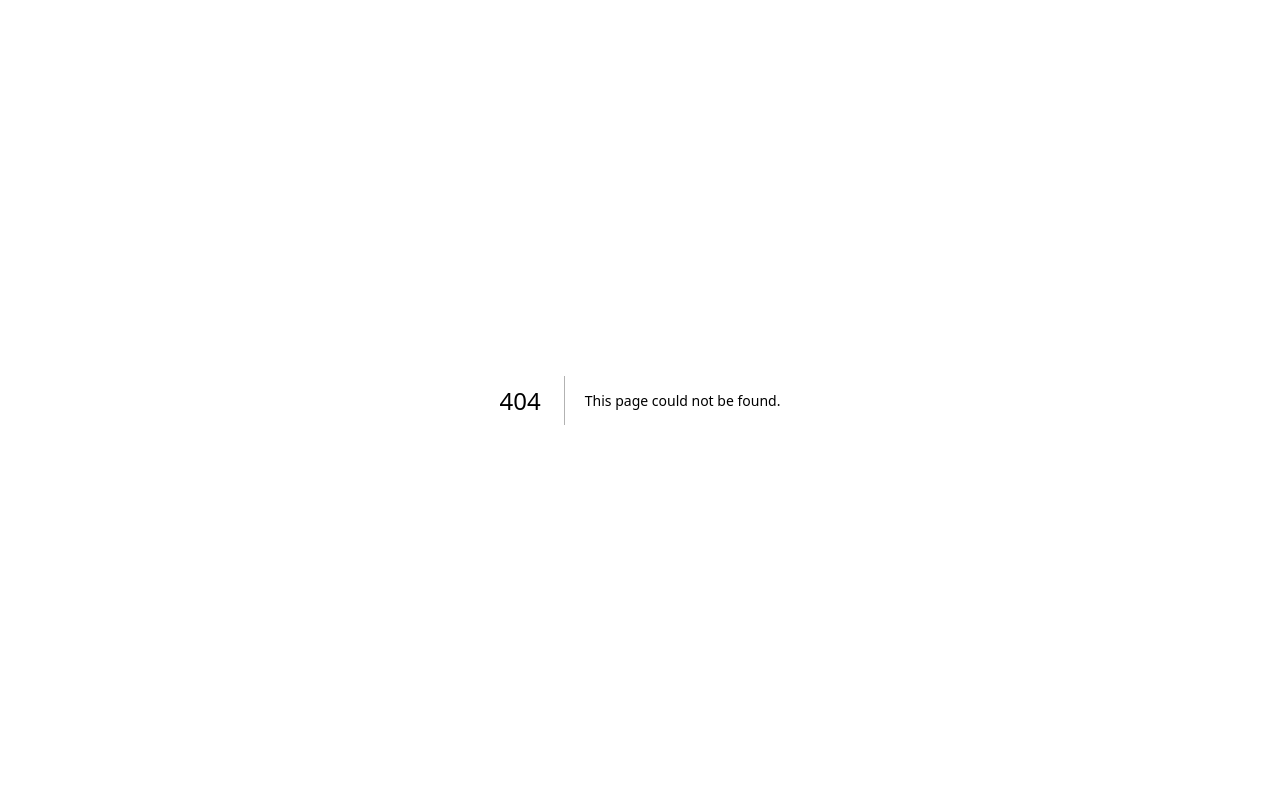
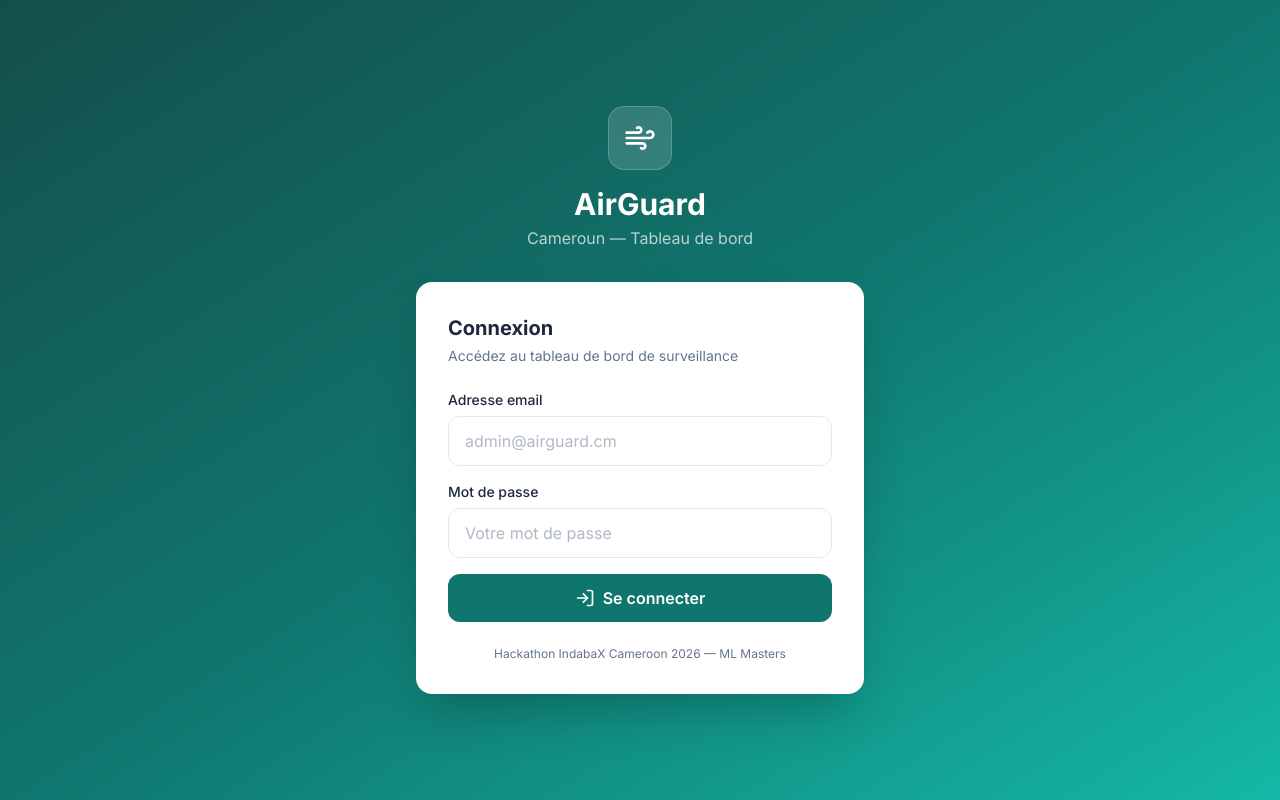
Before and after one commit to ML-Masters/AirGuard_Frontend_WEB, a Next.js app: page /1/login in a window 1280 px wide. Before the commit this address had no page. Built offline with nearby package versions, Linux system fonts and the light colour scheme; no server answers.

Commit message:
Add login page, JWT auth, AuthGuard, logout button

```diff
--- /dev/null
+++ b/src/app/[locale]/admin/layout.tsx
@@ -0,0 +1,19 @@
+import Sidebar from "@/components/layout/Sidebar";
+import AuthGuard from "@/components/layout/AuthGuard";
+import ChatWidget from "@/components/chat/ChatWidget";
+
+export default function AdminLayout({
+  children,
+}: {
+  children: React.ReactNode;
+}) {
+  return (
+    <AuthGuard>
+      <div className="flex h-full">
+        <Sidebar />
+        <main className="ml-[280px] flex-1 p-8 overflow-auto">{children}</main>
+        <ChatWidget />
+      </div>
+    </AuthGuard>
+  );
+}
--- a/src/app/[locale]/layout.tsx
+++ b/src/app/[locale]/layout.tsx
@@ -7,11 +7,5 @@ export default async function LocaleLayout({
   children: React.ReactNode;
   params: Promise<{ locale: string }>;
 }) {
-  return (
-    <div className="flex h-full">
-      <Sidebar />
-      <main className="ml-[280px] flex-1 p-8 overflow-auto">{children}</main>
-      <ChatWidget />
-    </div>
-  );
+  return <>{children}</>;
 }
--- /dev/null
+++ b/src/app/[locale]/login/page.tsx
@@ -0,0 +1,107 @@
+"use client";
+
+import { useState } from "react";
+import { useRouter } from "next/navigation";
+import { Wind, LogIn, Loader2 } from "lucide-react";
+import { login } from "@/lib/auth";
+
+export default function LoginPage() {
+  const router = useRouter();
+  const [email, setEmail] = useState("");
+  const [password, setPassword] = useState("");
+  const [error, setError] = useState("");
+  const [loading, setLoading] = useState(false);
+
+  const handleSubmit = async (e: React.FormEvent) => {
+    e.preventDefault();
+    setError("");
+    setLoading(true);
+
+    const result = await login(email, password);
+    setLoading(false);
+
+    if (result.success) {
+      router.push("/fr/admin");
+    } else {
+      setError(result.error || "Erreur de connexion");
+    }
+  };
+
+  return (
+    <div className="min-h-screen bg-gradient-to-br from-primary-dark via-primary to-primary-light flex items-center justify-center p-4">
+      <div className="w-full max-w-md">
+        {/* Logo */}
+        <div className="text-center mb-8">
+          <div className="w-16 h-16 bg-white/15 rounded-2xl flex items-center justify-center mx-auto mb-4 backdrop-blur-sm border border-white/20">
+            <Wind className="w-8 h-8 text-white" />
+          </div>
+          <h1 className="text-3xl font-bold text-white">AirGuard</h1>
+          <p className="text-white/70 mt-1">Cameroun — Tableau de bord</p>
+        </div>
+
+        {/* Form */}
+        <form onSubmit={handleSubmit} className="bg-white rounded-2xl p-8 shadow-2xl">
+          <h2 className="text-xl font-bold text-text mb-1">Connexion</h2>
+          <p className="text-text-secondary text-sm mb-6">
+            Accédez au tableau de bord de surveillance
+          </p>
+
+          {error && (
+            <div className="bg-red-50 border border-red-200 rounded-xl p-3 mb-4">
+              <p className="text-red-700 text-sm">{error}</p>
+            </div>
+          )}
+
+          <div className="space-y-4">
+            <div>
+              <label className="block text-sm font-medium text-text mb-1.5">
+                Adresse email
+              </label>
+              <input
+                type="email"
+                value={email}
+                onChange={(e) => setEmail(e.target.value)}
+                placeholder="admin@airguard.cm"
+                required
+                className="w-full px-4 py-3 rounded-xl border border-border text-text placeholder:text-text-secondary/50 focus:outline-none focus:border-primary focus:ring-1 focus:ring-primary"
+              />
+            </div>
+
+            <div>
+              <label className="block text-sm font-medium text-text mb-1.5">
+                Mot de passe
+              </label>
+              <input
+                type="password"
+                value={password}
+                onChange={(e) => setPassword(e.target.value)}
+                placeholder="Votre mot de passe"
+                required
+                className="w-full px-4 py-3 rounded-xl border border-border text-text placeholder:text-text-secondary/50 focus:outline-none focus:border-primary focus:ring-1 focus:ring-primary"
+              />
+            </div>
+
+            <button
+              type="submit"
+              disabled={loading}
+              className="w-full flex items-center justify-center gap-2 px-4 py-3 bg-primary text-white rounded-xl font-semibold hover:bg-primary-dark transition-colors disabled:opacity-50"
+            >
+              {loading ? (
+                <Loader2 className="w-5 h-5 animate-spin" />
+              ) : (
+                <>
+                  <LogIn className="w-5 h-5" />
+                  Se connecter
+                </>
+              )}
+            </button>
+          </div>
+
+          <p className="text-center text-text-secondary text-xs mt-6">
+            Hackathon IndabaX Cameroon 2026 — ML Masters
+          </p>
+        </form>
+      </div>
+    </div>
+  );
+}
--- /dev/null
+++ b/src/components/layout/AuthGuard.tsx
@@ -0,0 +1,44 @@
+"use client";
+
+import { useEffect, useState } from "react";
+import { useRouter } from "next/navigation";
+import { isLoggedIn, refreshAccessToken } from "@/lib/auth";
+import { Loader2 } from "lucide-react";
+
+export default function AuthGuard({ children }: { children: React.ReactNode }) {
+  const router = useRouter();
+  const [checking, setChecking] = useState(true);
+  const [authorized, setAuthorized] = useState(false);
+
+  useEffect(() => {
+    async function check() {
+      if (isLoggedIn()) {
+        setAuthorized(true);
+        setChecking(false);
+        return;
+      }
+
+      // Try refresh
+      const refreshed = await refreshAccessToken();
+      if (refreshed) {
+        setAuthorized(true);
+      } else {
+        router.replace("/fr/login");
+      }
+      setChecking(false);
+    }
+    check();
+  }, [router]);
+
+  if (checking) {
+    return (
+      <div className="flex items-center justify-center h-screen">
+        <Loader2 className="w-8 h-8 animate-spin text-primary" />
+      </div>
+    );
+  }
+
+  if (!authorized) return null;
+
+  return <>{children}</>;
+}
--- a/src/components/layout/Sidebar.tsx
+++ b/src/components/layout/Sidebar.tsx
@@ -12,7 +12,9 @@ import {
   Code2,
   Upload,
   Wind,
+  LogOut,
 } from "lucide-react";
+import { logout } from "@/lib/auth";
 
 const NAV_ITEMS = [
   { href: "/fr/admin", label: "Tableau de bord", icon: LayoutDashboard },
@@ -64,7 +66,14 @@ export default function Sidebar() {
         })}
       </nav>
 
-      <div className="p-4 border-t border-white/10">
+      <div className="p-4 border-t border-white/10 space-y-3">
+        <button
+          onClick={logout}
+          className="flex items-center gap-3 px-4 py-2.5 rounded-xl text-sm font-medium text-white/60 hover:text-white hover:bg-white/10 transition-colors w-full"
+        >
+          <LogOut className="w-5 h-5" />
+          Déconnexion
+        </button>
         <p className="text-white/40 text-xs text-center">
           IndabaX Cameroon 2026
         </p>
--- a/src/hooks/useData.ts
+++ b/src/hooks/useData.ts
@@ -2,9 +2,10 @@
 
 import useSWR from "swr";
 import { API_BASE_URL } from "@/lib/constants";
+import { fetchWithAuth } from "@/lib/auth";
 import type { Ville, AirQuality, Alert, Meteo, NationalKPIs } from "@/lib/types";
 
-const fetcher = (url: string) => fetch(url).then((r) => r.json());
+const fetcher = (url: string) => fetchWithAuth(url).then((r) => r.json());
 
 export function useVilles() {
   return useSWR<Ville[]>(`${API_BASE_URL}/villes/`, fetcher);
--- a/src/lib/api.ts
+++ b/src/lib/api.ts
@@ -1,4 +1,5 @@
 import { API_BASE_URL } from "./constants";
+import { fetchWithAuth } from "./auth";
 import type {
   Ville,
   Region,
@@ -11,13 +12,7 @@ import type {
 } from "./types";
 
 async function fetchAPI<T>(endpoint: string, options?: RequestInit): Promise<T> {
-  const res = await fetch(`${API_BASE_URL}${endpoint}`, {
-    ...options,
-    headers: {
-      "Content-Type": "application/json",
-      ...options?.headers,
-    },
-  });
+  const res = await fetchWithAuth(`${API_BASE_URL}${endpoint}`, options);
   if (!res.ok) throw new Error(`API error: ${res.status}`);
   return res.json();
 }
@@ -50,5 +45,5 @@ export const api = {
     }),
 
   getReportPDF: () =>
-    fetch(`${API_BASE_URL}/air-quality/reports/pdf/`).then((res) => res.blob()),
+    fetchWithAuth(`${API_BASE_URL}/air-quality/reports/pdf/`).then((res) => res.blob()),
 };
--- /dev/null
+++ b/src/lib/auth.ts
@@ -0,0 +1,107 @@
+"use client";
+
+import { API_BASE_URL } from "./constants";
+
+const ACCESS_KEY = "airguard_access";
+const REFRESH_KEY = "airguard_refresh";
+
+export function getAccessToken(): string | null {
+  if (typeof window === "undefined") return null;
+  return localStorage.getItem(ACCESS_KEY);
+}
+
+export function getRefreshToken(): string | null {
+  if (typeof window === "undefined") return null;
+  return localStorage.getItem(REFRESH_KEY);
+}
+
+export function setTokens(access: string, refresh: string) {
+  localStorage.setItem(ACCESS_KEY, access);
+  localStorage.setItem(REFRESH_KEY, refresh);
+}
+
+export function clearTokens() {
+  localStorage.removeItem(ACCESS_KEY);
+  localStorage.removeItem(REFRESH_KEY);
+}
+
+export function isLoggedIn(): boolean {
+  return !!getAccessToken();
+}
+
+export async function login(email: string, password: string): Promise<{ success: boolean; error?: string }> {
+  try {
+    const res = await fetch(`${API_BASE_URL}/login/`, {
+      method: "POST",
+      headers: { "Content-Type": "application/json" },
+      body: JSON.stringify({ email, password }),
+    });
+    if (!res.ok) {
+      return { success: false, error: "Email ou mot de passe incorrect" };
+    }
+    const data = await res.json();
+    setTokens(data.access, data.refresh);
+    return { success: true };
+  } catch {
+    return { success: false, error: "Impossible de contacter le serveur" };
+  }
+}
+
+export async function refreshAccessToken(): Promise<boolean> {
+  const refresh = getRefreshToken();
+  if (!refresh) return false;
+
+  try {
+    const res = await fetch(`${API_BASE_URL}/token/refresh/`, {
+      method: "POST",
+      headers: { "Content-Type": "application/json" },
+      body: JSON.stringify({ refresh }),
+    });
+    if (!res.ok) {
+      clearTokens();
+      return false;
+    }
+    const data = await res.json();
+    setTokens(data.access, data.refresh || refresh);
+    return true;
+  } catch {
+    clearTokens();
+    return false;
+  }
+}
+
+export async function fetchWithAuth(url: string, options: RequestInit = {}): Promise<Response> {
+  let token = getAccessToken();
+
+  let res = await fetch(url, {
+    ...options,
+    headers: {
+      "Content-Type": "application/json",
+      ...(token ? { Authorization: `Bearer ${token}` } : {}),
+      ...options.headers,
+    },
+  });
+
+  // If 401, try refresh
+  if (res.status === 401 && getRefreshToken()) {
+    const refreshed = await refreshAccessToken();
+    if (refreshed) {
+      token = getAccessToken();
+      res = await fetch(url, {
+        ...options,
+        headers: {
+          "Content-Type": "application/json",
+          ...(token ? { Authorization: `Bearer ${token}` } : {}),
+          ...options.headers,
+        },
+      });
+    }
+  }
+
+  return res;
+}
+
+export function logout() {
+  clearTokens();
+  window.location.href = "/fr/login";
+}
```
